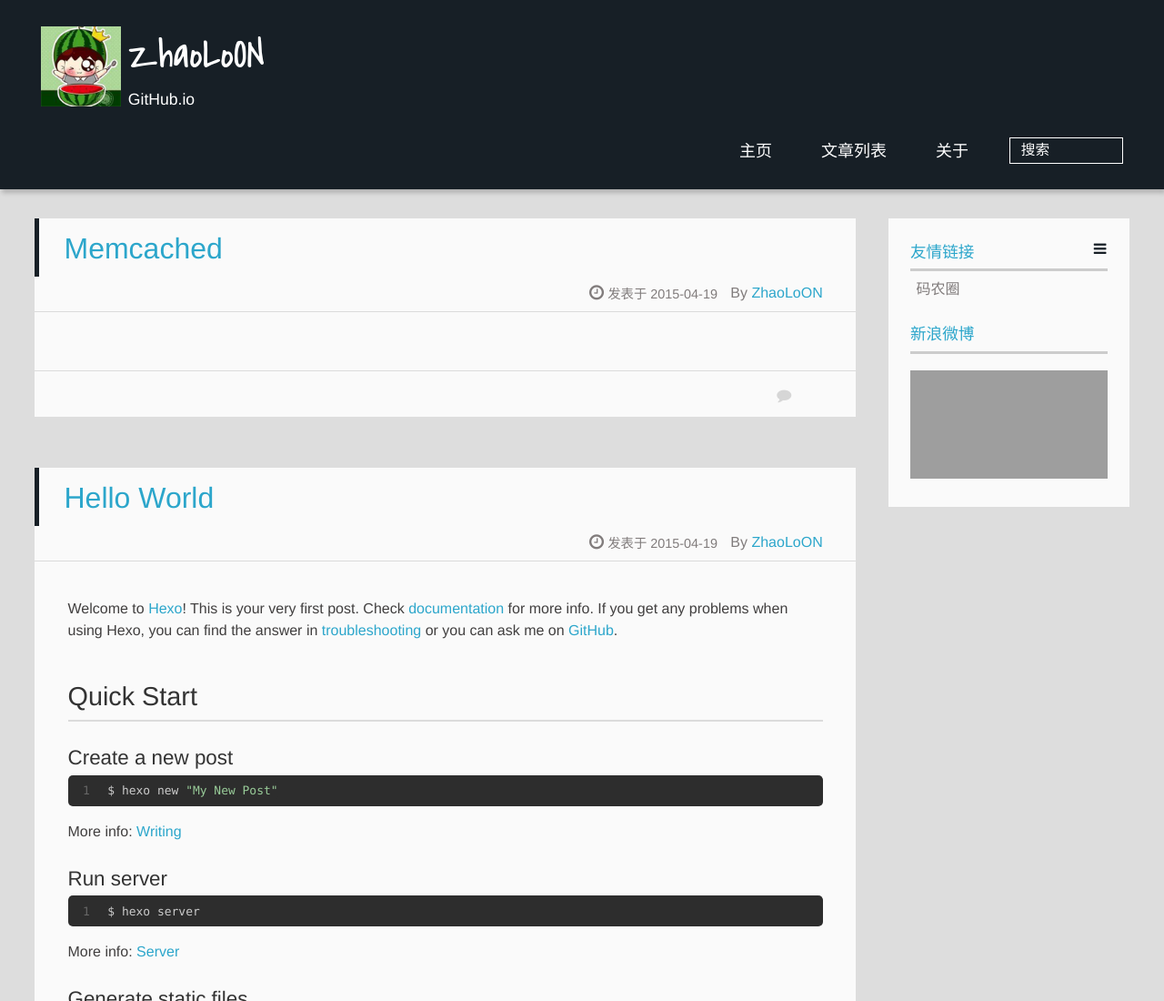
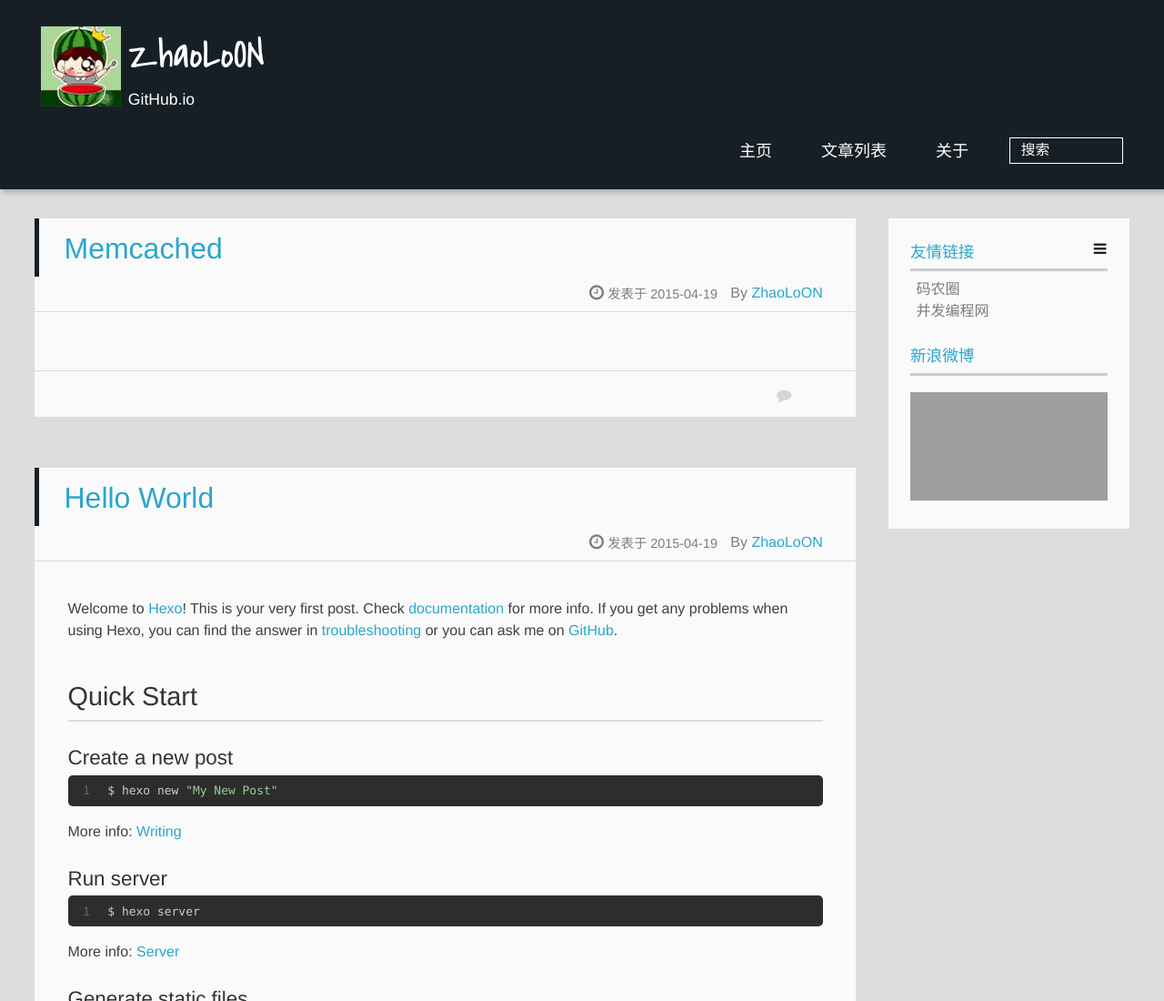
Before and after one commit to ZhaoLoON/zhaoloon.github.io, a plain HTML site: page index.html in a window 1280 px wide. Shown: the top 1100 px of the page at 91% size. Drawn offline with Linux system fonts and the light colour scheme; grey boxes are pictures that could not be loaded; a script that the page names is missing.

Commit message:
add links

```diff
--- a/index.html
+++ b/index.html
@@ -210,6 +210,12 @@
 
           </li>
 
+          <li>
+
+            	<a href="http://ifeve.com/" target="_blank" title="并发编程网">并发编程网</a>
+
+          </li>
+
     </ul>
 </div>
 
```
Also changed, not shown: 2015/04/19/Memcached/index.html (+6 -0 lines), 2015/04/19/hello-world/index.html (+6 -0 lines).
